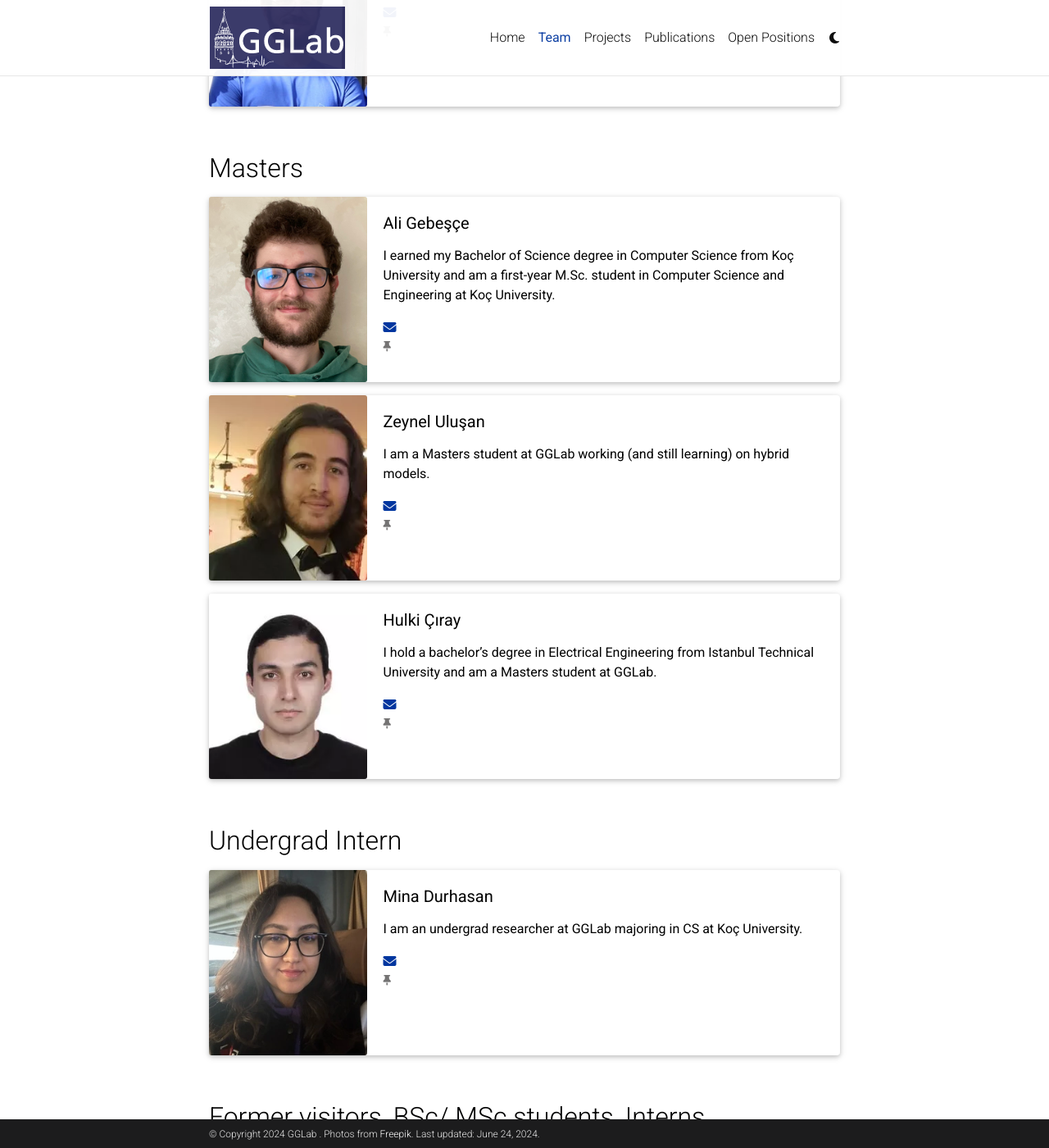
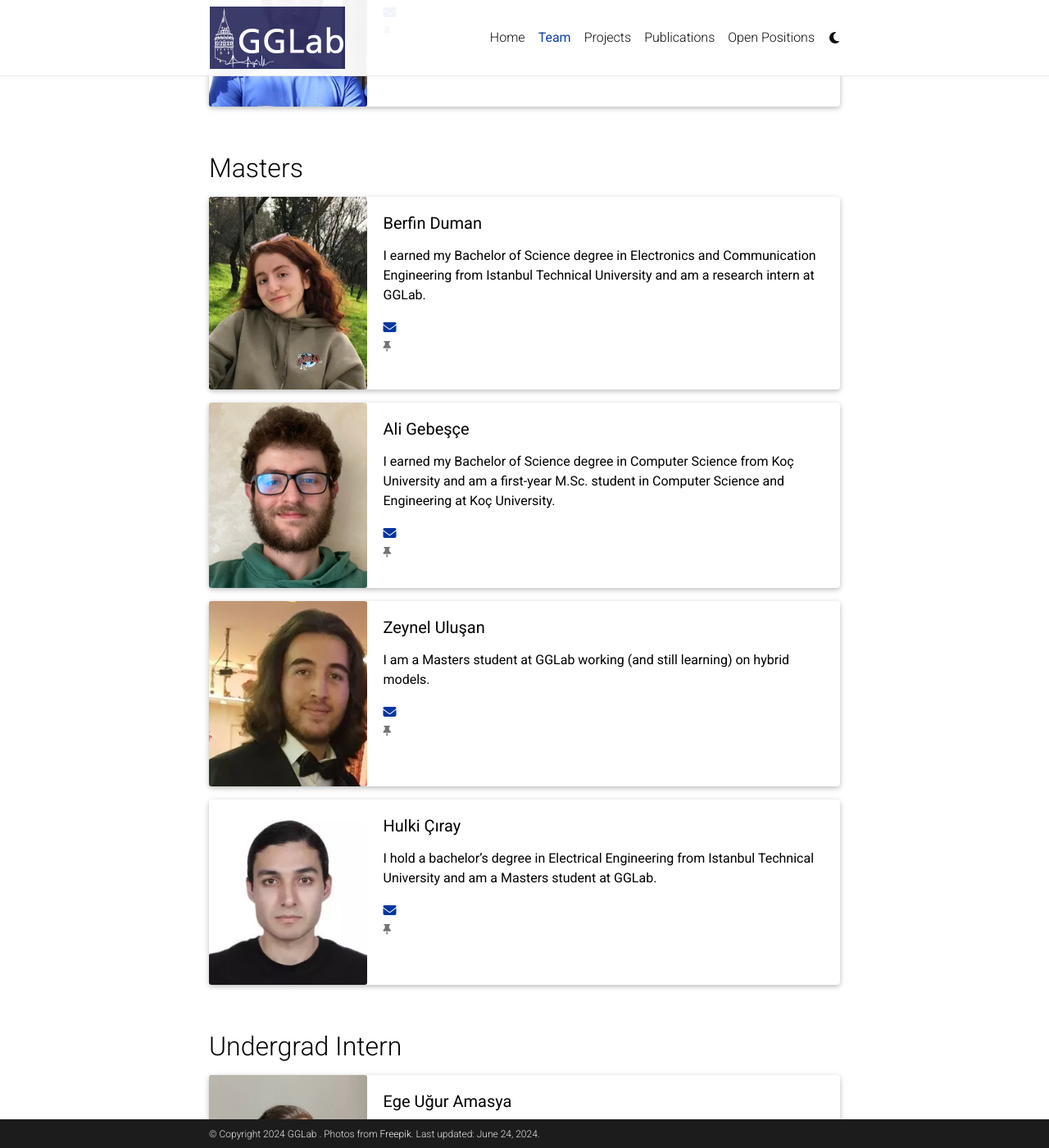
Before and after one commit to GGLAB-KU/gglab-ku.github.io, a Jekyll site: the page built from _pages/team.md, in a window 1280 px wide and 1400 px high, scrolled down 1271 px. Shown: the whole window at 82% size. Built offline with Jekyll 4.4.1, drawn with Linux system fonts in a browser that asks for light colours; comment, search, counter and statistics services are not loaded; a style sheet for code colours, icons or effects is not loaded; some of the changed text lies outside the part shown.

Commit message:
update members

```diff
--- /dev/null
+++ b/_members/intern_amasya.md
@@ -0,0 +1,25 @@
+---
+layout: about
+inline: false
+group: Undergrad Intern
+group_rank: 4
+team_frontpage: false
+
+title: Ege Uğur Amasya
+description: Profile of Ege Uğur Amasya, Bachelor Student at Koç University.
+lastname: Amasya
+publications: 'author^=*Amasya'
+
+teaser: >
+    I am an undergraduate student at Koç University, pursuing a double major in Physics and Computer Engineering.
+
+profile:
+    name: Ege Uğur Amasya
+    align: right
+    image: mems/amasya-profile.webp
+    role: Undergrad Intern
+    email: eamasya19@ku.edu.tr
+
+---
+
+I am an undergraduate student at Koç University, pursuing a double major in Physics and Computer Engineering. My research experience includes working on the fundamentals of quantum mechanics with various undergraduate research groups and contributing to an augmented reality (AR) project at the Koç University Optical Microsystems Lab. Currently, I am a researcher at GGLab, where my focus is on natural language processing (NLP).
--- /dev/null
+++ b/_members/msc_berfin.md
@@ -0,0 +1,25 @@
+---
+layout: about
+inline: false
+group: Masters
+group_rank: 3
+team_frontpage: true
+
+title: Berfin Duman
+description: Profile of Berfin Duman, Researcher at GGLab.
+lastname: Duman
+publications: 'author^=*Duman'
+
+teaser: >
+    I earned my Bachelor of Science degree in Electronics and Communication Engineering from Istanbul Technical University and am a research intern at GGLab.
+
+profile:
+    name: Berfin Duman
+    align: right
+    image: mems/duman-profile.webp
+    role: Masters
+    email: berfiinduman@gmail.com
+
+---
+
+I earned my Bachelor of Science degree in Electronics and Communication Engineering from Istanbul Technical University and am a research intern at GGLab.
```
Also changed, not shown: _members/msc_ali.md (+1 -1 lines), assets/img/mems/amasya-profile.webp (added), assets/img/mems/duman-profile.webp (added).
